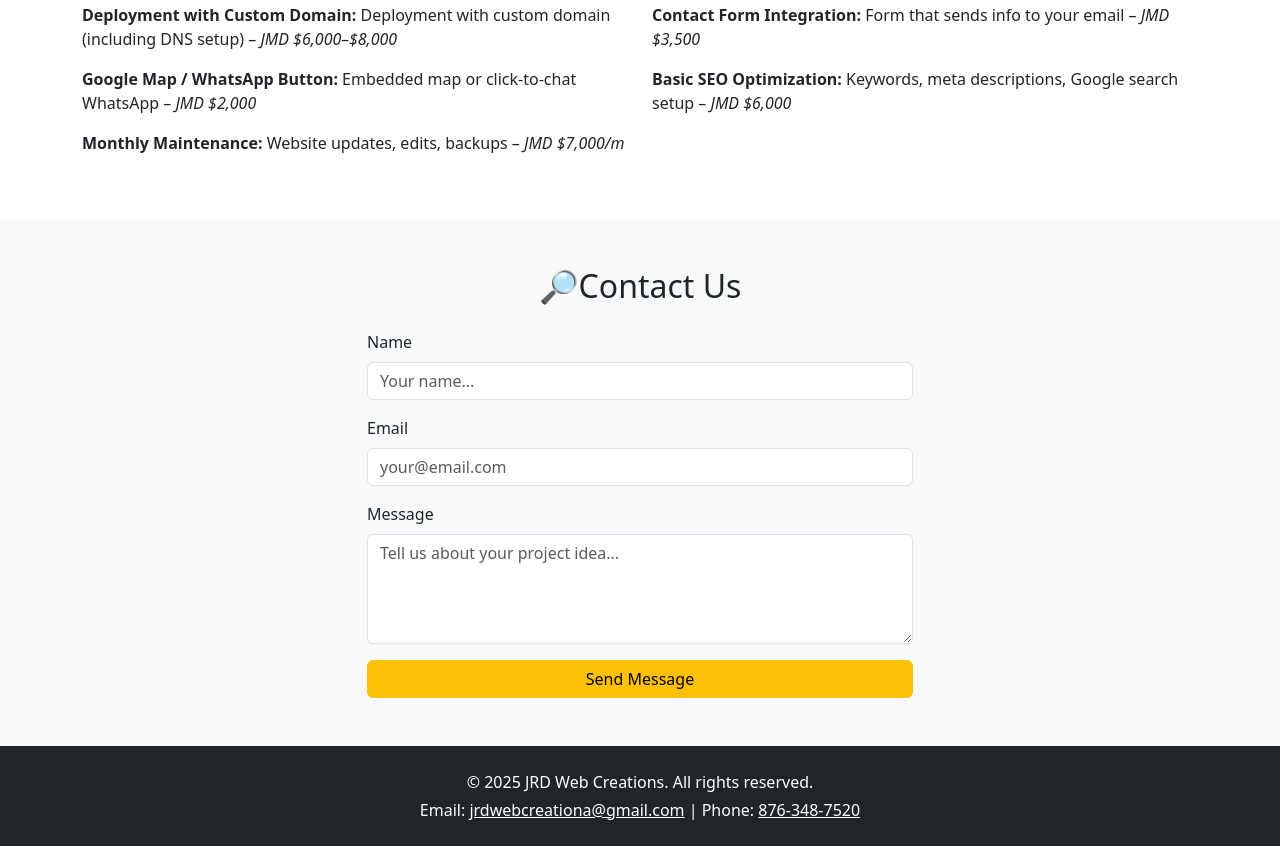
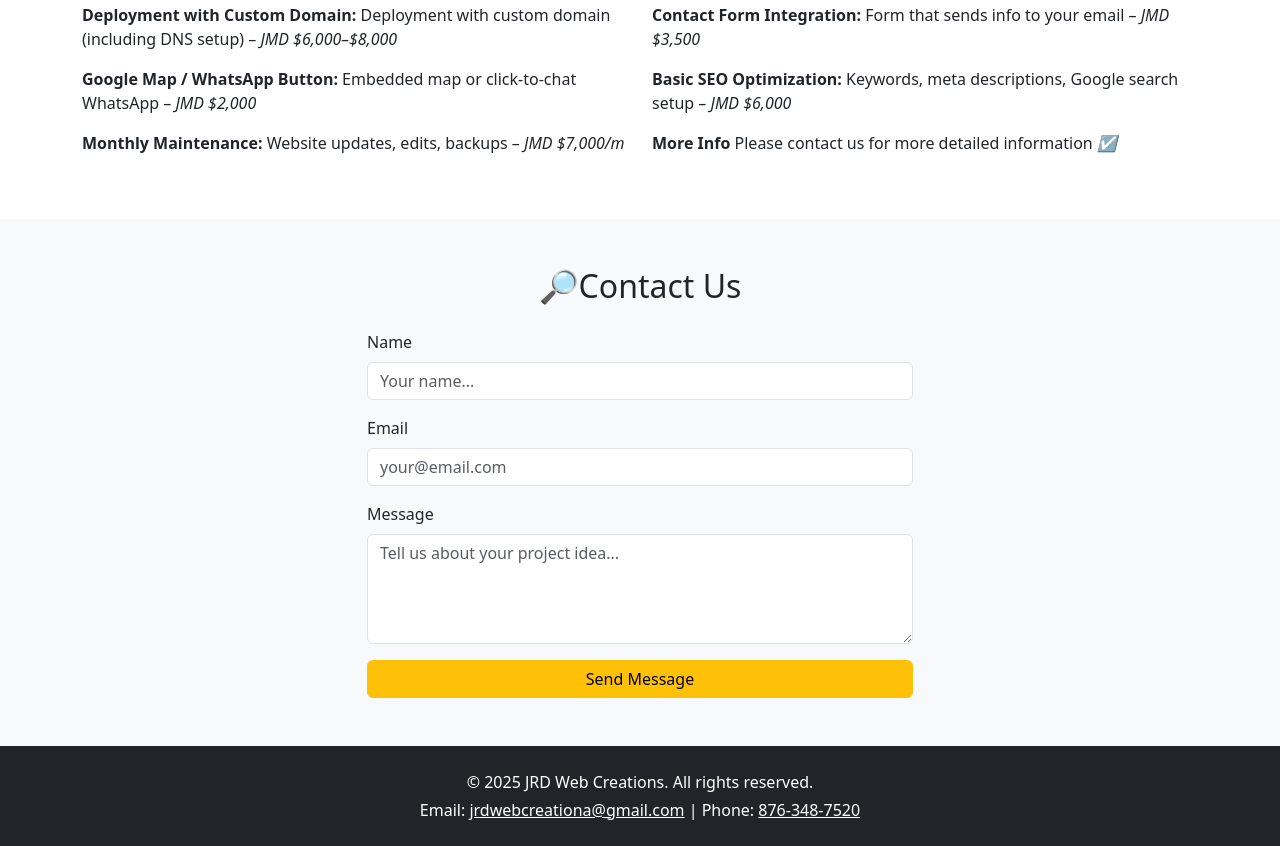
Before and after one commit to JodonyD/business-app, a React (Create React App) app: page / in a window 1280 px wide. Shown: the part 2040-2886 px from the top of the page. Built offline with nearby package versions, Linux system fonts and the light colour scheme.

Commit message:
ne wupdate

```diff
--- a/src/App.js
+++ b/src/App.js
@@ -211,6 +211,7 @@ const App = () => {
                             <div className="col-md-6 mb-3"><strong>Google Map / WhatsApp Button:</strong> Embedded map or click-to-chat WhatsApp – <em>JMD $2,000</em></div>
                             <div className="col-md-6 mb-3"><strong>Basic SEO Optimization:</strong> Keywords, meta descriptions, Google search setup – <em>JMD $6,000</em></div>
                             <div className="col-md-6 mb-3"><strong>Monthly Maintenance:</strong> Website updates, edits, backups – <em>JMD $7,000/m</em></div>
+                            <div className="col-md-6 mb-3"><strong>More Info</strong> Please contact us for more detailed information <em>☑</em></div>
                         </div>
                     </div>
                 </div>
```
